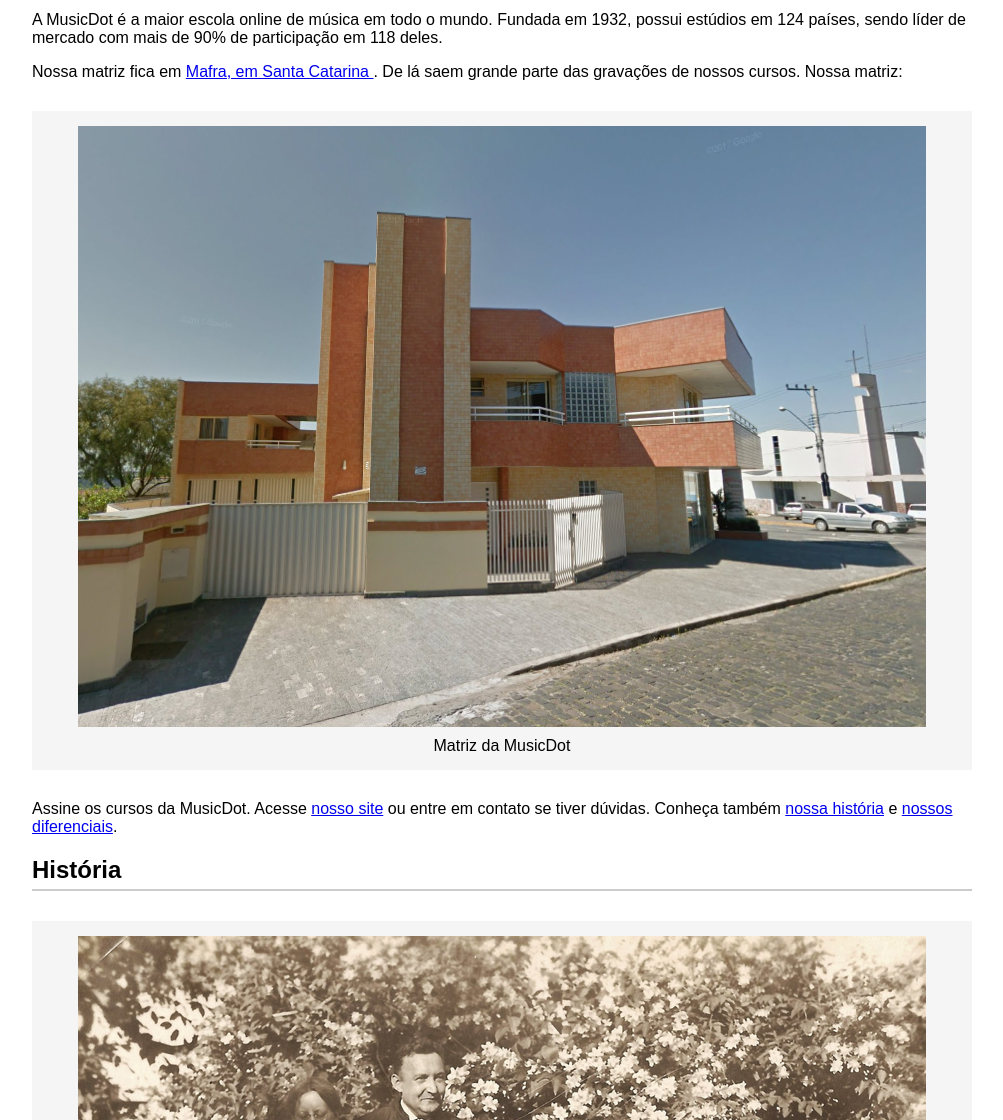
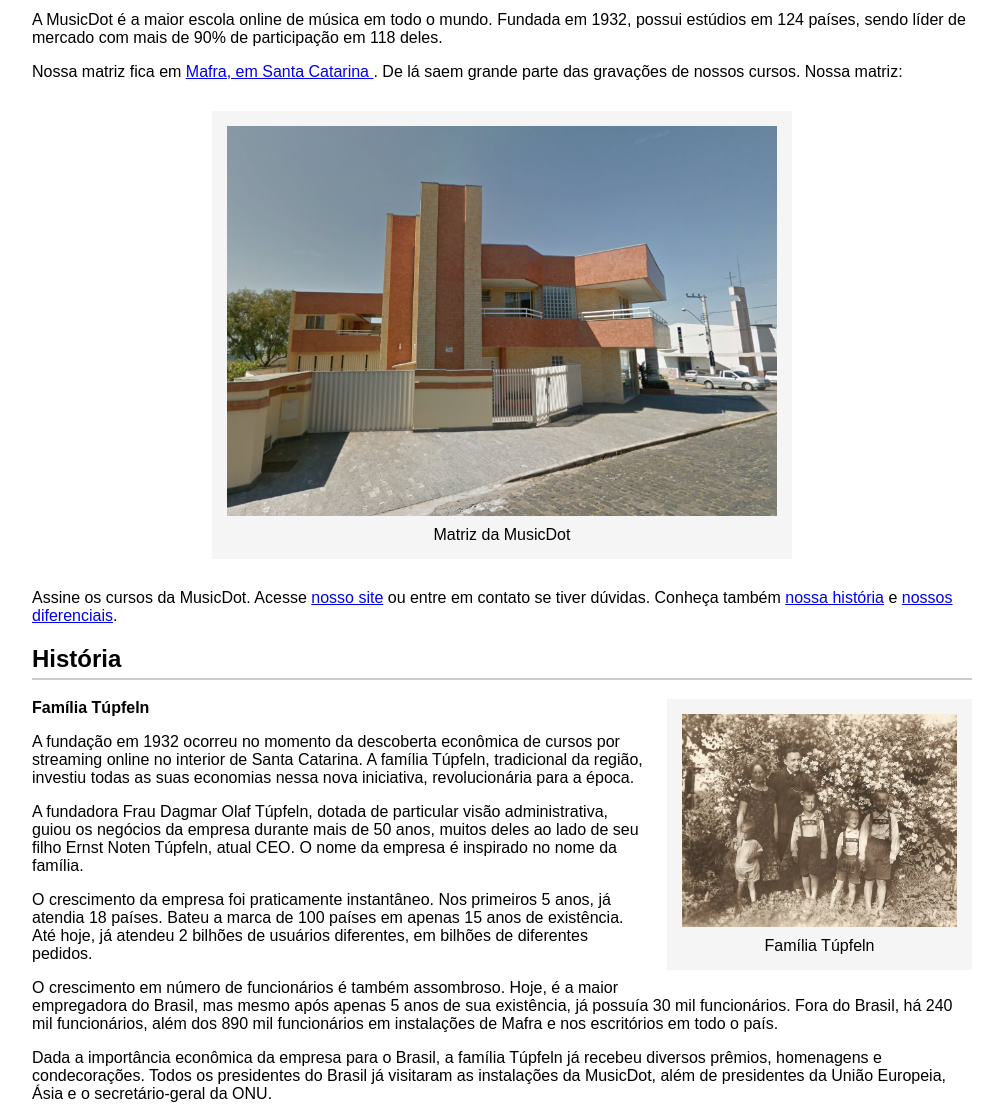
Before and after one commit to eduLernie/music-dot, a plain HTML site: page sobre.html in a window 1280 px wide. Shown: the part 151-1271 px from the top of the page, without its empty margins (138-1141 px from the left). Drawn offline with Linux system fonts and the light colour scheme.

Commit message:
Tópico CSS, Atividade 4

```diff
--- a/sobre.html
+++ b/sobre.html
@@ -29,7 +29,7 @@
             </a>. De lá saem grande parte das gravações de nossos cursos. Nossa matriz:
         </p>
 
-        <figure>
+        <figure class="matriz">
             <img src="img/matriz-musicdot.png" alt="Nova matriz da MusicDot">
             <figcaption>Matriz da MusicDot</figcaption>
         </figure>
@@ -44,7 +44,7 @@
 
         <h2 id="historia">História</h2>
 
-        <figure>
+        <figure class="familia">
             <img src="img/familia-tupfeln.jpg" alt="Familia Túpfeln">
             <figcaption>Família Túpfeln</figcaption>
         </figure>
--- a/style.css
+++ b/style.css
@@ -43,3 +43,19 @@ figure img {
     max-width: 100%;
 
 }
+figure.matriz {
+    width: 550px;
+    margin: 30px auto;
+}
+
+figure.familia {
+    width: 275px;
+    float: right;
+    margin: 0 0 20px 20px;
+}
+
+figure img {
+    display: block;
+    width: 100%;
+    height: auto;
+}
```
